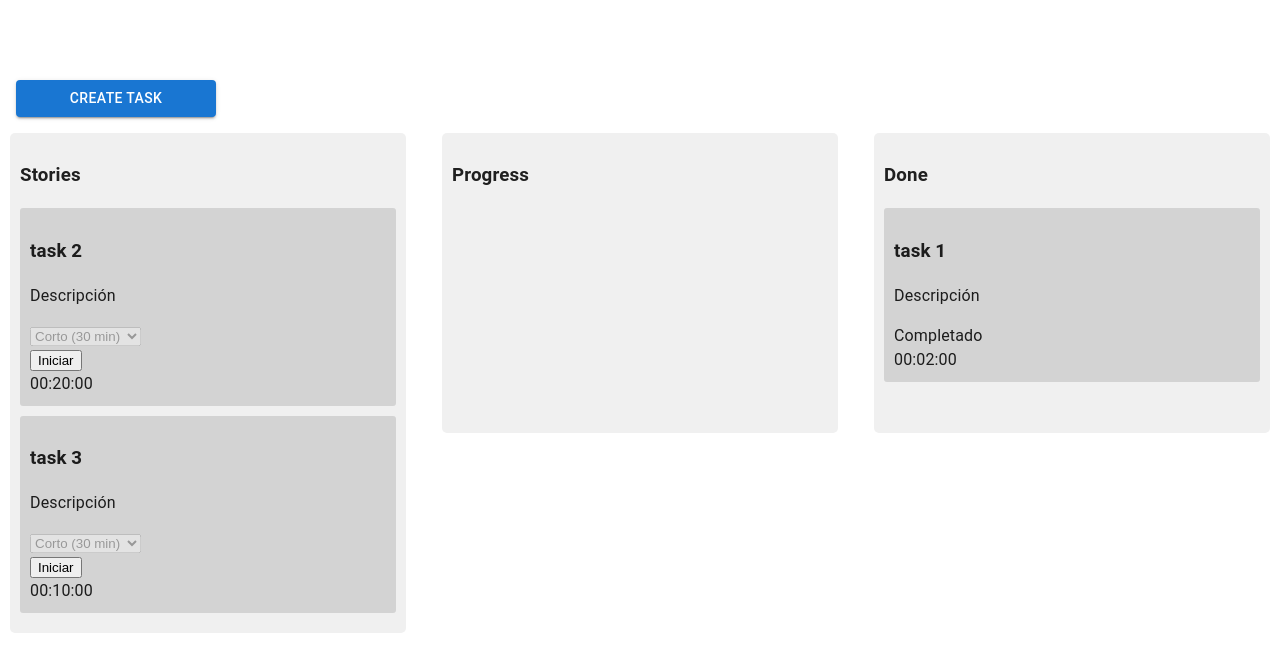
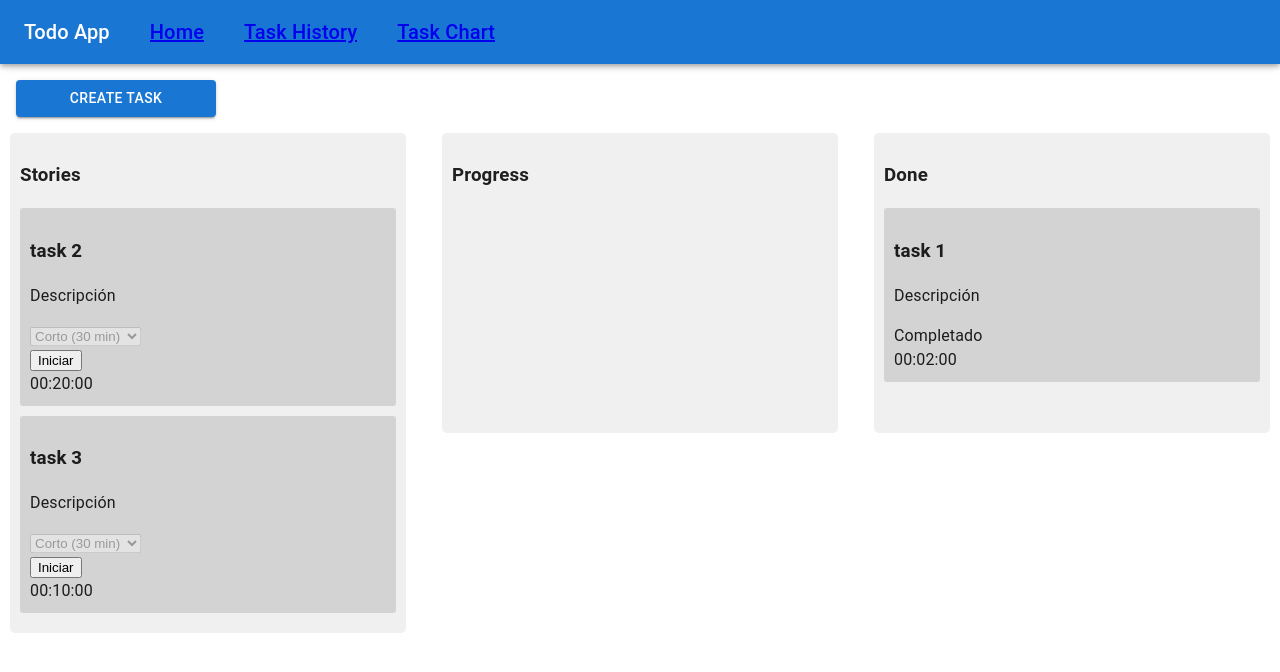
Before and after one commit to bdanielmr/todo-app, a React (Create React App) app: page / in a window 1280 px wide. Shown: the top 672 px of the page. Built offline with nearby package versions, Linux system fonts and the light colour scheme.

Commit message:
feat: add headerTask to view  router  to set  on  all views

```diff
--- /dev/null
+++ b/src/components/HeaderTask/HeaderTask.tsx
@@ -0,0 +1,44 @@
+/* eslint-disable */
+import { useContext } from 'react';
+
+import { Link } from 'react-router-dom';
+import AppBar from '@mui/material/AppBar';
+import Toolbar from '@mui/material/Toolbar';
+import Typography from '@mui/material/Typography';
+import { StoreContext } from '../../store/StoreProvider';
+import { StoreContextType, HomeType, Task } from '../../utils/types';
+
+const HeaderTasks = () => {
+  const { state } = useContext<StoreContextType | null>(StoreContext) || {
+    state: {
+      dataBoardTask: [] as Task[],
+      dataHome: [] as unknown as HomeType,
+    },
+  };
+  const { dataHome }: { dataHome: HomeType } = state;
+
+  return (
+    <AppBar position="fixed">
+      <Toolbar>
+        <Typography variant="h6" noWrap>
+          {dataHome.titleHeader}
+        </Typography>
+
+        {dataHome.sidebarItems.map(value => (
+          <Link to={value.router ?? ''}>
+            <Typography
+              key={value.id}
+              sx={{ marginLeft: 5 }}
+              variant="h6"
+              noWrap
+            >
+              {value.value}
+            </Typography>
+          </Link>
+        ))}
+      </Toolbar>
+    </AppBar>
+  );
+};
+
+export { HeaderTasks };
--- a/src/router/index.tsx
+++ b/src/router/index.tsx
@@ -1,17 +1,13 @@
 /* eslint-disable react/no-array-index-key */
 /* eslint-disable no-unused-vars */
-import React, { useContext } from 'react';
-import {
-  BrowserRouter as Router,
-  Route,
-  Switch,
-  useLocation,
-} from 'react-router-dom';
+import { BrowserRouter as Router, Route, Switch } from 'react-router-dom';
 import { routes } from './routers';
+import { HeaderTasks } from '../components/HeaderTask/HeaderTask';
 
 export default function ViewsRouter() {
   return (
     <Router>
+      <HeaderTasks />
       <Views />
     </Router>
   );
--- a/src/router/routers.tsx
+++ b/src/router/routers.tsx
@@ -1,6 +1,7 @@
 import React from 'react';
 import { HistoryTasks } from '../views/HistoryTask';
 import { HomeTask } from '../views/HomeTask';
+import { ChartTask } from '../views/ChartTask';
 
 export type RoutesTypes = {
   name: string;
@@ -24,4 +25,11 @@ export const routes: RoutesTypes[] = [
     component: HistoryTasks,
     exact: true,
   },
+  {
+    name: 'chartTask',
+    url: '/chart-task',
+    path: '/chart-task',
+    component: ChartTask,
+    exact: true,
+  },
 ];
--- a/src/store/storeReducer.tsx
+++ b/src/store/storeReducer.tsx
@@ -71,6 +71,12 @@ const initialStore: AppState = {
         value: 'Task History',
         router: '/history-task',
       },
+      {
+        id: 'Task Chart',
+        label: 'Task Chart',
+        value: 'Task Chart',
+        router: '/chart-task',
+      },
     ],
   },
 };
```
